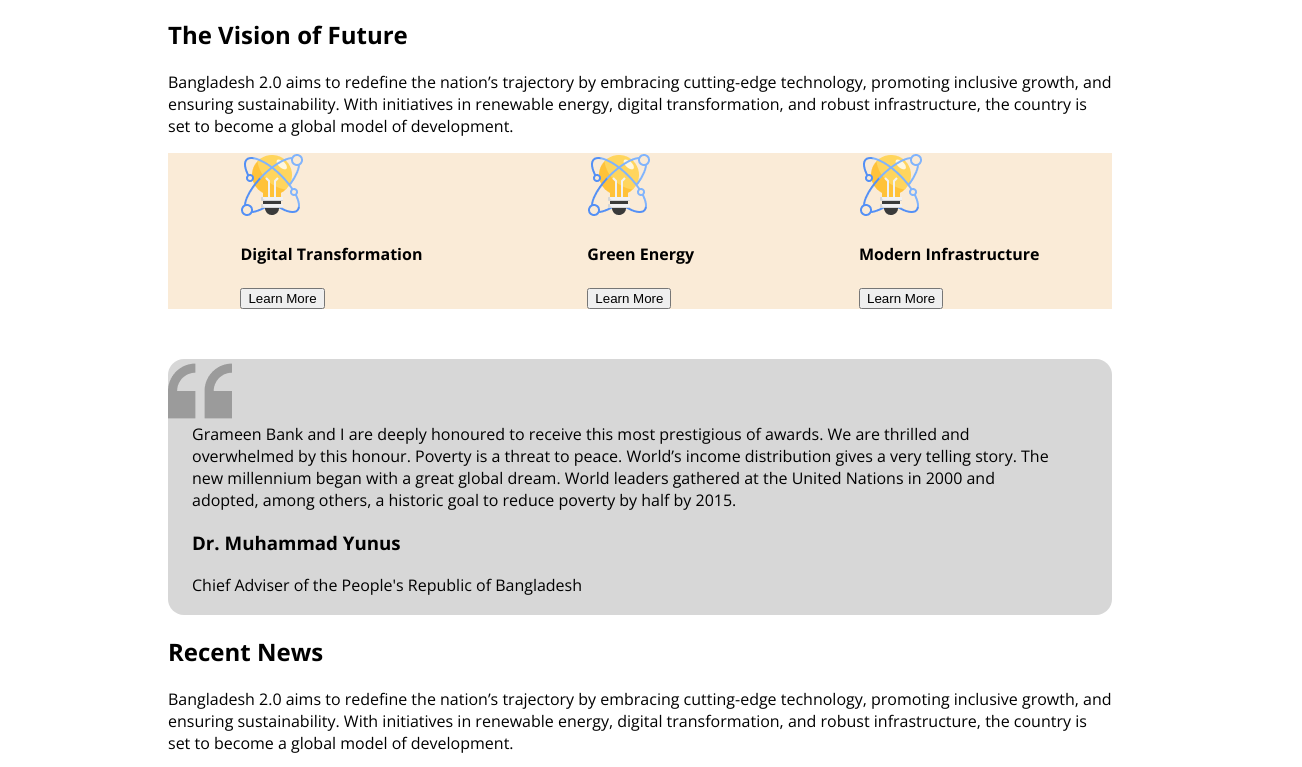
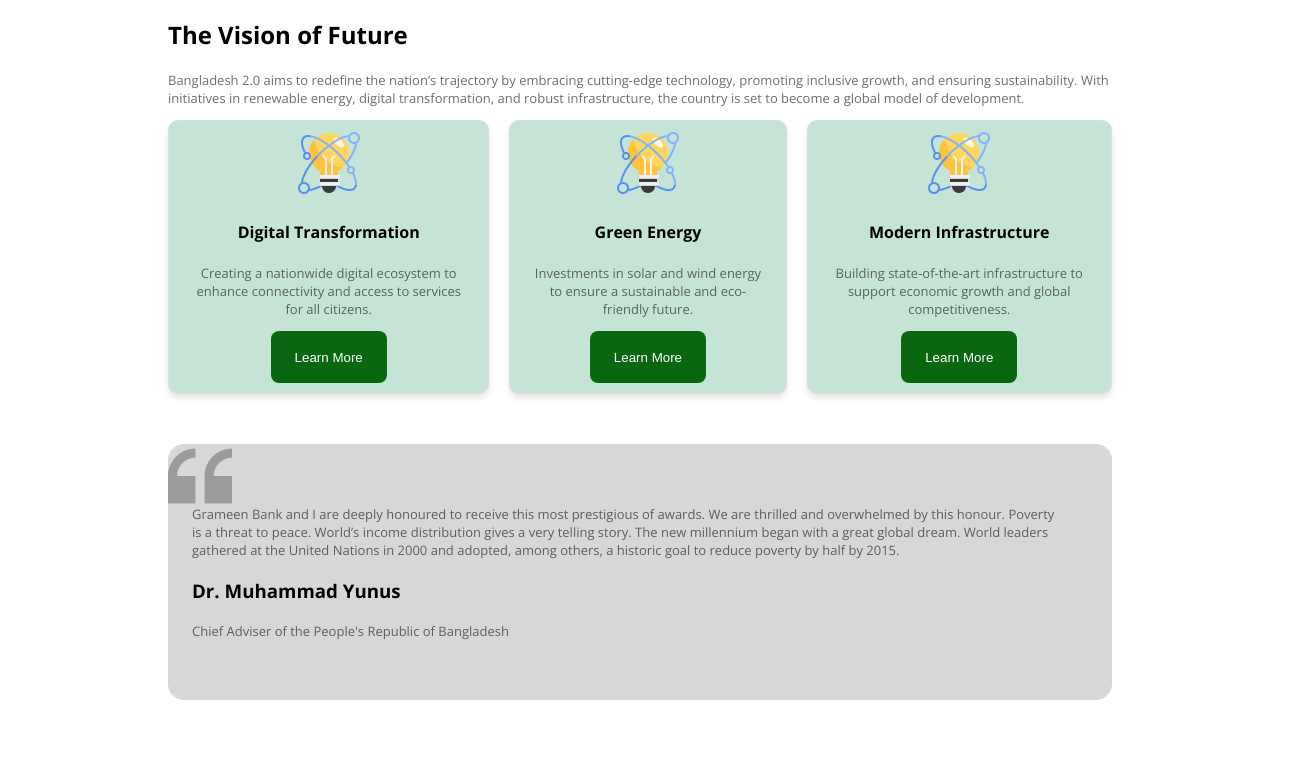
Before and after one commit to amzad-18/Bangladesh-2.0, a plain HTML site: page index.html in a window 1280 px wide. Shown: the part 820-1587 px from the top of the page, 1302 px wide, since content can reach past the window. Drawn offline with nearby package versions, Linux system fonts and the light colour scheme.

Commit message:
file rechecked

```diff
--- a/index.html
+++ b/index.html
@@ -37,32 +37,35 @@
             <section class="tvf-card">
 
                 <div class="tvf-cards">
-                    <div>
+                    <div class="tvf-card0">
                         <img src="assets/card-icon.png" alt="">
                         <h4>Digital Transformation</h4>
-                        <button>Learn More</button>
+                        <p class="tvf-para">Creating a nationwide digital ecosystem to enhance connectivity and access to services for all citizens.</p>
+                        <button class="tvf-btn">Learn More</button>
                     </div>
-                    <div>
+                    <div class="tvf-card0">
                         <img src="assets/card-icon.png" alt="">
                         <h4>Green Energy</h4>
-                        <button>Learn More</button>
+                        <p class="tvf-para">Investments in solar and wind energy to ensure a sustainable and eco-friendly future.</p>
+                        <button class="tvf-btn">Learn More</button>
                     </div>
-                    <div>
+                    <div class="tvf-card0">
                         <img src="assets/card-icon.png" alt="">
                         <h4>Modern Infrastructure</h4>
-                        <button>Learn More</button>
+                        <p class="tvf-para">Building state-of-the-art infrastructure to support economic growth and global competitiveness.</p>
+                        <button class="tvf-btn">Learn More</button>
                     </div>
                 </div>
             </section>
             <section class="yunus">
                 <div class="yunus-comment">
-                    <p>Grameen Bank and I are deeply honoured to receive this most prestigious of awards. We are thrilled and overwhelmed by this honour. Poverty is a threat to peace. World’s income distribution gives a very telling story. The new millennium began with a great global dream. World leaders gathered at the United Nations in 2000 and adopted, among others, a historic goal to reduce poverty by half by 2015.
+                    <p class="yunus-para">Grameen Bank and I are deeply honoured to receive this most prestigious of awards. We are thrilled and overwhelmed by this honour. Poverty is a threat to peace. World’s income distribution gives a very telling story. The new millennium began with a great global dream. World leaders gathered at the United Nations in 2000 and adopted, among others, a historic goal to reduce poverty by half by 2015.
 
                     </p>
                     <h3>Dr. Muhammad Yunus
 
                     </h3>
-                    <p>
+                    <p class="yunus-para">
                         Chief Adviser of the People's Republic of Bangladesh
 
                     </p>
@@ -81,7 +84,7 @@
     <main>
         <section class="rc">
             <h1>Recent News</h1>
-            <p>Bangladesh 2.0 aims to redefine the nation’s trajectory by embracing cutting-edge technology, promoting inclusive growth, and ensuring sustainability. With initiatives in renewable energy, digital transformation, and robust infrastructure, the country is set to become a global model of development.</p>
+            <p class="rc-para">Bangladesh 2.0 aims to redefine the nation’s trajectory by embracing cutting-edge technology, promoting inclusive growth, and ensuring sustainability. With initiatives in renewable energy, digital transformation, and robust infrastructure, the country is set to become a global model of development.</p>
 
             <div class="rc-card">
                 <div class="satelite">
@@ -172,7 +175,15 @@
         </div>
         <p class="no-spam">We promise not to spam you!</p>
     </section>
-
+    <section class="footer-sec">
+        <h1 class="footer-title">Bangladesh 2.0</h1>
+        <hr>
+        <div class="footer-icon">
+            <img src="assets/facebook.png" alt="">
+            <img src="assets/instagram.png" alt="">
+            <img src="assets/x.png" alt="">
+            </div>
+    </section>
 
 </footer>
 </html>
--- a/styles/styles.css
+++ b/styles/styles.css
@@ -29,10 +29,14 @@
     color: white;
     background-color: rgb(9, 104, 15);
     border: #006A50;
+    cursor: pointer;
+}
+
+.top-heading-button:hover{
+    background-color: #004f38;
+}
 
 
-
-}
 .top-heading-container{
     margin-left: 160px;
     margin-right: 160px;
@@ -67,7 +71,11 @@
     background-color: #006A50;
     border-radius: 8px;
     border: none;
+    cursor: pointer;
 
+}
+.thc-btn:hover{
+    background-color: #004f38;
 }
 
 /* The Vision of Future */
@@ -80,6 +88,9 @@
 .tvf-body{
     margin-left: 160px;
     margin-right: 160px;
+    font-size: small;
+    color: #0E0E0E;
+    opacity: 60%;
 }
 
 .tvf-cards{
@@ -88,16 +99,45 @@
     margin-right: 160px;
     justify-content: space-around;
     gap: 20px;
-    background-color: antiquewhite;
     box-shadow: #0E0E0E;
 
 }
+.tvf-card0{
+    background-color:#C6E4D6;
+    border: 1px solid #ddd;
+    border-radius: 10px;
+    padding: 10px 20px;
+    box-shadow: 0 4px 6px rgba(0, 0, 0, 0.1);
+    text-align: center;
+}
+.tvf-para{
+    font-size: small;
+    color: #0E0E0E;
+    opacity: 60%;
+}
+
+.tvf-btn{
+    width: 116px;
+    height: 52px;
+    border-radius: 8px;
+    color: white;
+    background-color: rgb(9, 104, 15);
+    border: #006A50;
+    cursor: pointer;
+}
+.tvf-btn:hover {
+    background-color: #004f38;}
 
 
 
 /* Yunus Comment */
 
+.yunus-para{
+    font-size:small;
+    color: #0E0E0E;
+    opacity: 60%;
 
+}
 .yunus-comment{
     margin-top: 50px;
     padding-top: 48px;
@@ -123,9 +163,15 @@
 /* Recent News */
 
 .rc{
+    margin-top: 80px;
     margin-left: 160px;
     margin-right:160px ;
     margin-bottom: 30px;
+}
+.rc-para{
+    font-size: small;
+    color: #0E0E0E;
+    opacity: 60%;
 }
 
 .rc-card{
@@ -304,3 +350,26 @@
         color: #666;
         margin-top: 15px;
     }
+
+    /* Last Footer  */
+
+    .footer-sec{
+        align-items: center;
+        margin-top: 30px;
+        margin-bottom: 60px;
+    }
+
+    .footer-title{
+        text-align: center;
+    }
+
+    .footer-icon{
+        width: 100%;
+
+        padding: 10px 15px;
+        margin-top: 30px;
+        display: flex;
+        align-items: center;
+        justify-content: center;
+        gap: 30px;
+    }
```
